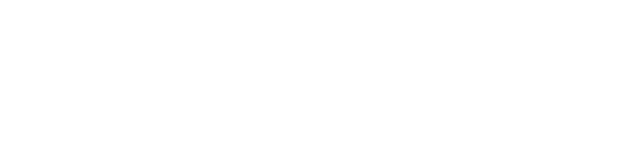
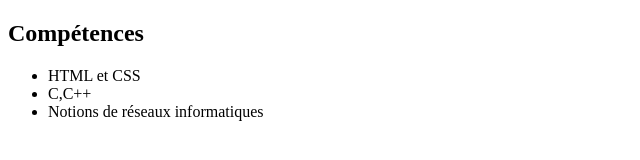
Before and after one commit to Adjoke-hub/mon-cv, a plain HTML site: page index.html in a window 1280 px wide. Shown: the whole page, without its empty margins (0-640 px from the left). Drawn offline with Linux system fonts and the light colour scheme.

Commit message:
mise en place de la section competences

```diff
--- a/index.html
+++ b/index.html
@@ -7,6 +7,13 @@
     <title>Document</title>
 </head>
 <body>
-
+    <section id="competences">
+        <h2>Compétences</h2>
+        <ul>
+            <li>HTML et CSS</li>
+            <li>C,C++</li>
+            <li>Notions de réseaux informatiques</li>
+    </ul>
+</section>
 </body>
 </html>
```
